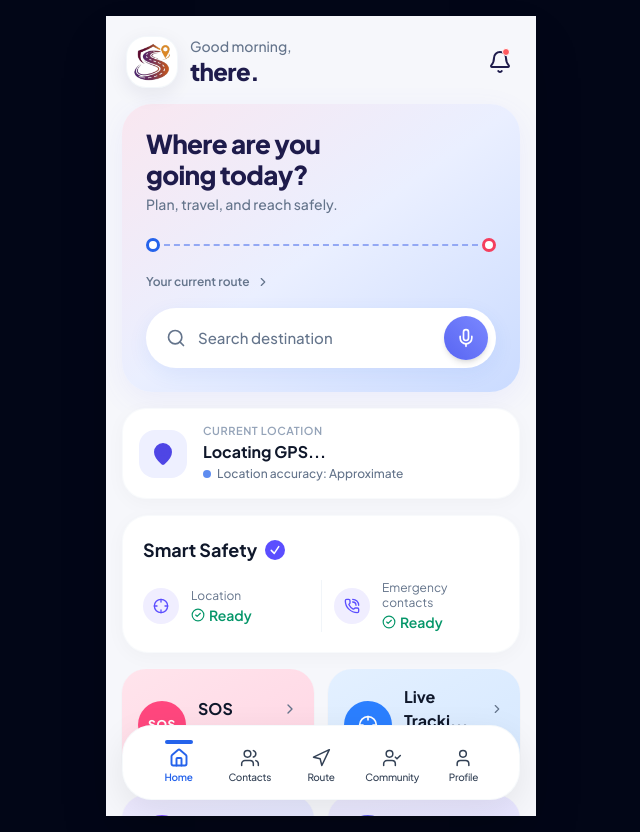
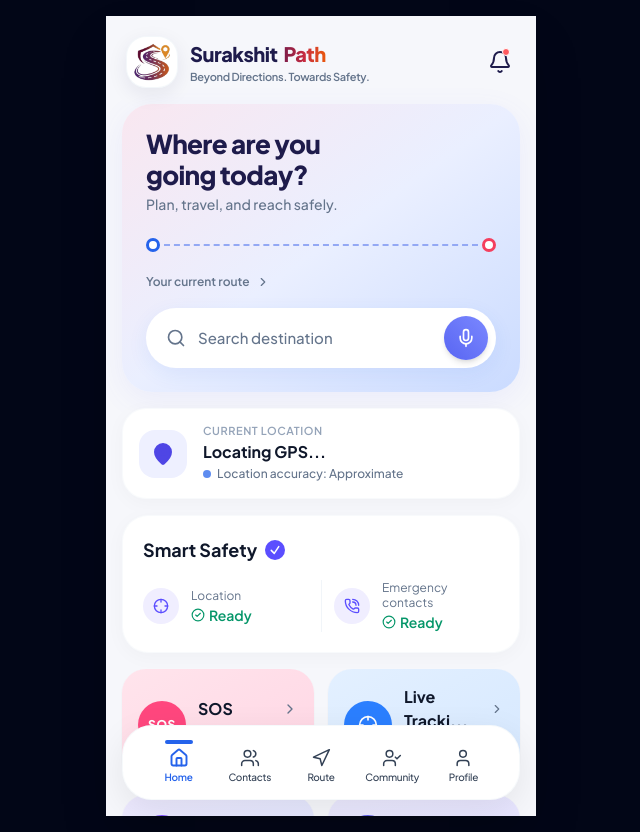
Before and after one commit to Shreesha1-ux/surakshit-path, a React (Vite) app: page / in a window 1280 px wide. Shown: the whole page, without its empty margins (319-959 px from the left). Built offline with nearby package versions, Linux system fonts and the light colour scheme; no server answers.

Commit message:
feat(branding): replace greeting with official Surakshit Path name and tagline in Home header

```diff
--- a/src/components/tabs/HomeTab.jsx
+++ b/src/components/tabs/HomeTab.jsx
@@ -31,24 +31,6 @@ export default function HomeTab({
 }) {
   const [isRecentActivityOpen, setIsRecentActivityOpen] = useState(false)
   const [isListening, setIsListening] = useState(false)
-
-  // Dynamic time-of-day greeting (Good morning, Good afternoon, Good evening)
-  const hour = new Date().getHours()
-  const greeting = hour < 12 ? 'Good morning,' : hour < 17 ? 'Good afternoon,' : 'Good evening,'
-
-  // User name (defaults to "there." as seen in reference screenshot)
-  const [userName] = useState(() => {
-    try {
-      const saved = localStorage.getItem('surakshit_user_profile')
-      if (saved) {
-        const parsed = JSON.parse(saved)
-        if (parsed?.name && parsed.name.toLowerCase() !== 'kanav' && parsed.name.toLowerCase() !== 'user') {
-          return `${parsed.name}.`
-        }
-      }
-    } catch (e) {}
-    return 'there.'
-  })
 
   // Quick voice query mock or browser speech recognition
   const handleVoiceSearch = (e) => {
@@ -100,13 +82,18 @@ export default function HomeTab({
             />
           </div>
 
-          {/* Greeting Text Stack */}
-          <div className="flex flex-col">
-            <span className="text-sm font-medium text-slate-500 leading-tight">
-              {greeting}
-            </span>
-            <span className="text-2xl font-extrabold text-[#1E1B4B] leading-tight tracking-tight">
-              {userName}
+          {/* Brand Name & Tagline Stack */}
+          <div className="flex flex-col justify-center">
+            <div className="flex items-center gap-1.5 leading-tight">
+              <span className="text-xl font-extrabold text-[#1E1B4B] tracking-tight">
+                Surakshit
+              </span>
+              <span className="text-xl font-extrabold text-transparent bg-clip-text bg-gradient-to-r from-[#7A1C49] via-[#C72C41] to-[#EA580C] tracking-tight">
+                Path
+              </span>
+            </div>
+            <span className="text-[11px] font-semibold text-slate-500 tracking-tight leading-tight mt-0.5">
+              Beyond Directions. Towards Safety.
             </span>
           </div>
         </div>
```
